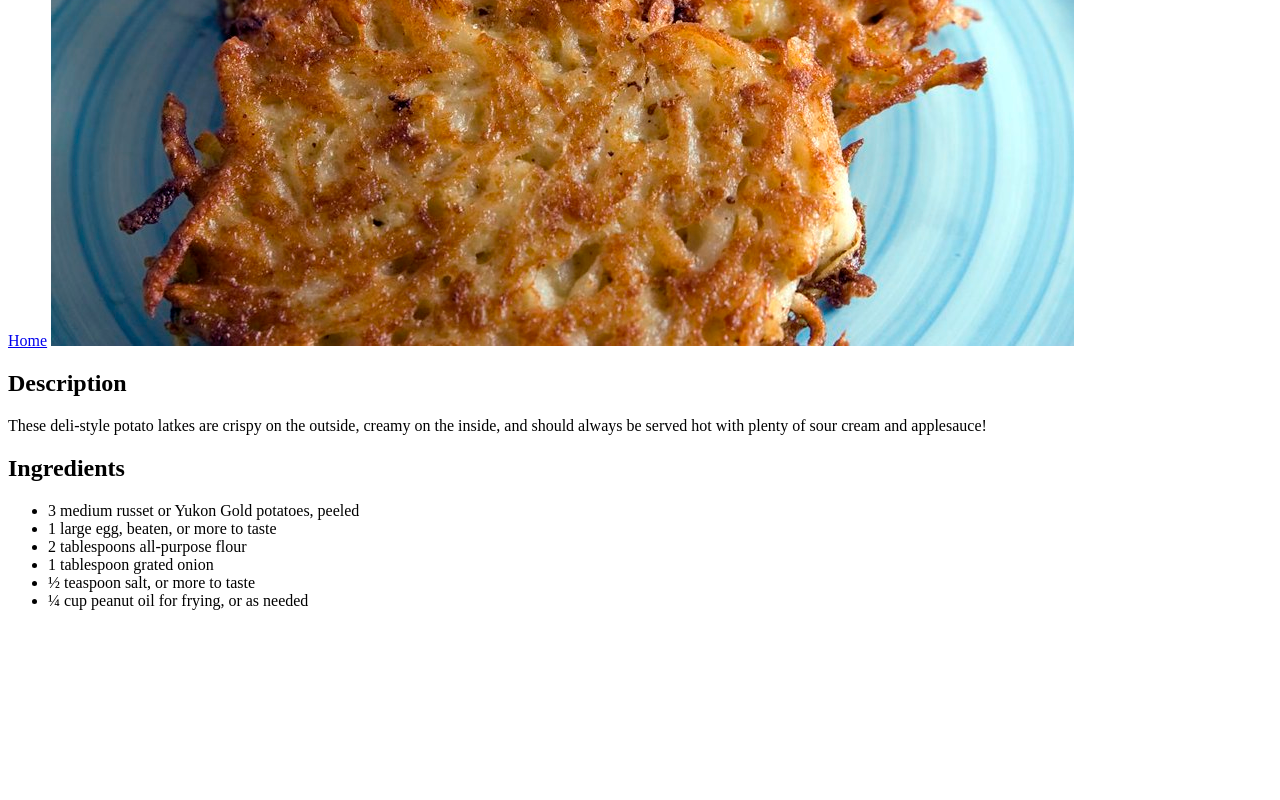
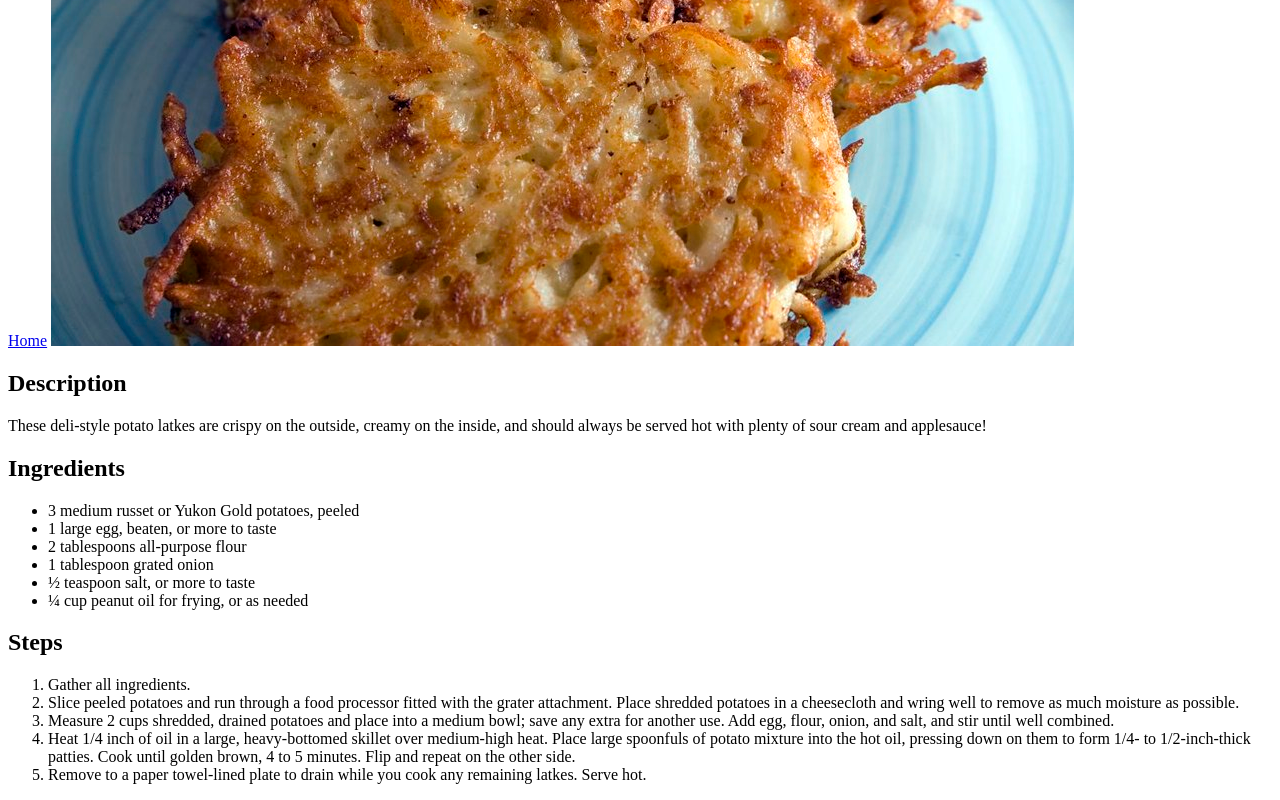
Before and after one commit to VexAve/odin-recipes, a plain HTML site: page recipes/potato-latkes.html in a window 1280 px wide. Shown: the part 416-1216 px from the top of the page. Before the commit the page ends 1042 px from the top, so only its background shows below. Drawn offline with Linux system fonts and the light colour scheme.

Commit message:
Add list of steps

```diff
--- a/recipes/potato-latkes.html
+++ b/recipes/potato-latkes.html
@@ -24,5 +24,26 @@
         <li>½ teaspoon salt, or more to taste</li>
         <li>¼ cup peanut oil for frying, or as needed</li>
     </ul>
+    <h2>Steps</h2>
+    <ol>
+        <li>Gather all ingredients.</li>
+        <li>
+            Slice peeled potatoes and run through a food processor fitted
+            with the grater attachment. Place shredded potatoes in a
+            cheesecloth and wring well to remove as much moisture as possible.
+        </li>
+        <li>
+            Measure 2 cups shredded, drained potatoes and place into
+            a medium bowl; save any extra for another use. Add egg,
+            flour, onion, and salt, and stir until well combined.
+        </li>
+        <li>
+            Heat 1/4 inch of oil in a large, heavy-bottomed skillet over medium-high
+            heat. Place large spoonfuls of potato mixture into the hot oil, pressing
+            down on them to form 1/4- to 1/2-inch-thick patties. Cook until golden
+            brown, 4 to 5 minutes. Flip and repeat on the other side.
+        </li>
+        <li>Remove to a paper towel-lined plate to drain while you cook any remaining latkes. Serve hot.</li>
+    </ol>
 </body>
 </html>
```
